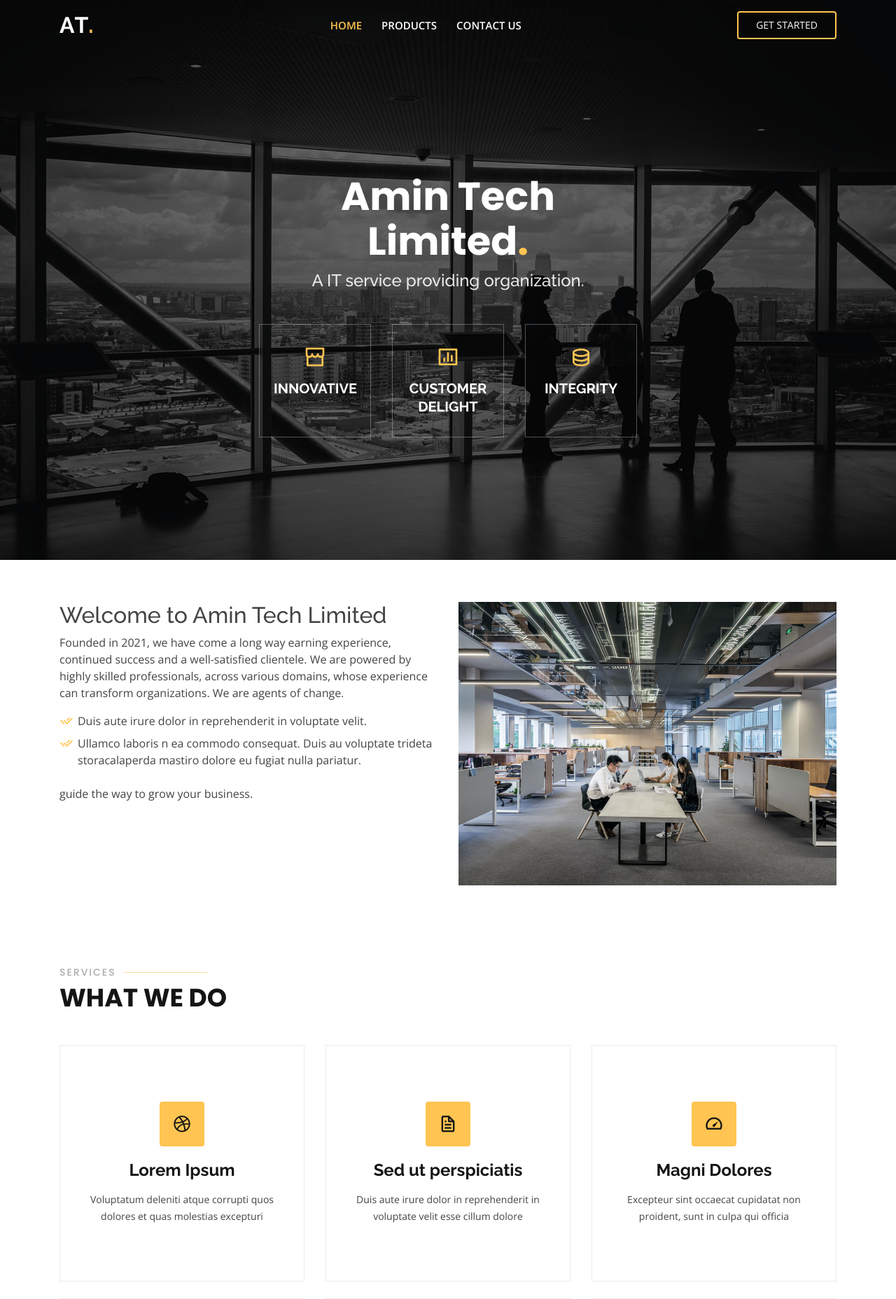
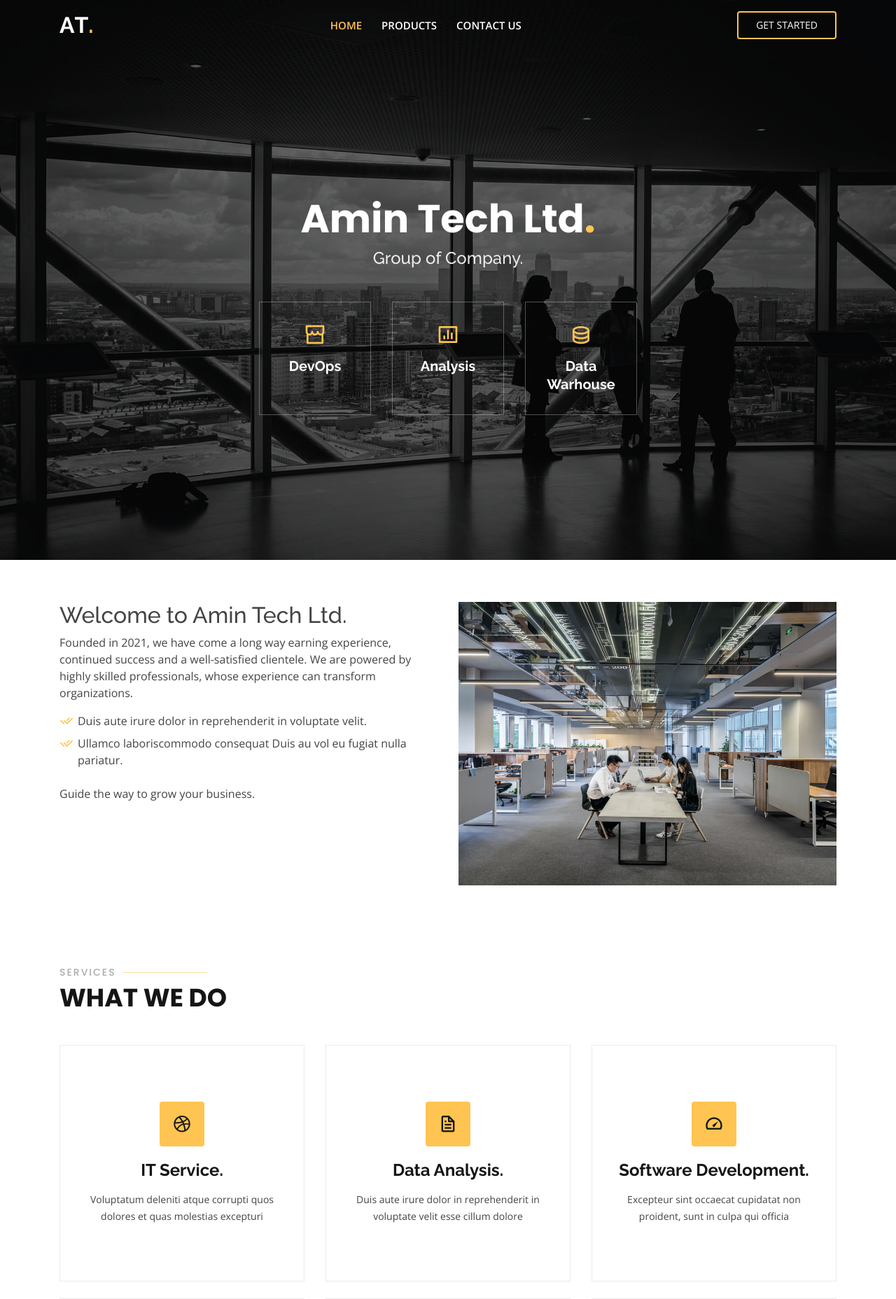
Before and after one commit to mosttoffa/Django--Project-with-CustomAdminPanel-fbv, a Django app: page / in a window 1280 px wide. Shown: the top 1856 px of the page at 70% size. Run offline with Django 3.2, Linux system fonts and the light colour scheme; some libraries are stand-ins or nearby versions.

Commit message:
Update Home.

```diff
--- a/main/templates/front/home.html
+++ b/main/templates/front/home.html
@@ -19,16 +19,16 @@
           <img src="{%static 'front/img/about.jpg'%}" class="img-fluid" alt="">
         </div>
         <div class="col-lg-6 pt-4 pt-lg-0 order-2 order-lg-1 content" data-aos="fade-right" data-aos-delay="100">
-          <h2>Welcome to Amin Tech Limited</h2>
+          <h2>Welcome to Amin Tech Ltd.</h2>
           <p class="">
-            Founded in 2021, we have come a long way earning experience, continued success and a well-satisfied clientele. We are powered by highly skilled professionals, across various domains, whose experience can transform organizations. We are agents of change.
+            Founded in 2021, we have come a long way earning experience, continued success and a well-satisfied clientele. We are powered by highly skilled professionals, whose experience can transform organizations.
           </p>
           <ul>
             <li><i class="ri-check-double-line"></i> Duis aute irure dolor in reprehenderit in voluptate velit.</li>
-            <li><i class="ri-check-double-line"></i> Ullamco laboris n ea commodo consequat. Duis au voluptate trideta storacalaperda mastiro dolore eu fugiat nulla pariatur.</li>
+            <li><i class="ri-check-double-line"></i> Ullamco laboriscommodo consequat Duis au vol eu fugiat nulla pariatur.</li>
           </ul>
           <p>
-            guide the way to grow your business.
+            Guide the way to grow your business.
           </p>
         </div>
       </div>
@@ -54,7 +54,7 @@
         <div class="col-lg-4 col-md-6 d-flex align-items-stretch" data-aos="zoom-in" data-aos-delay="100">
           <div class="icon-box">
             <div class="icon"><i class="bx bxl-dribbble"></i></div>
-            <h4><a href="">Lorem Ipsum</a></h4>
+            <h4><a href="">IT Service.</a></h4>
             <p>Voluptatum deleniti atque corrupti quos dolores et quas molestias excepturi</p>
           </div>
         </div>
@@ -62,7 +62,7 @@
         <div class="col-lg-4 col-md-6 d-flex align-items-stretch mt-4 mt-md-0" data-aos="zoom-in" data-aos-delay="200">
           <div class="icon-box">
             <div class="icon"><i class="bx bx-file"></i></div>
-            <h4><a href="">Sed ut perspiciatis</a></h4>
+            <h4><a href="">Data Analysis.</a></h4>
             <p>Duis aute irure dolor in reprehenderit in voluptate velit esse cillum dolore</p>
           </div>
         </div>
@@ -70,7 +70,7 @@
         <div class="col-lg-4 col-md-6 d-flex align-items-stretch mt-4 mt-lg-0" data-aos="zoom-in" data-aos-delay="300">
           <div class="icon-box">
             <div class="icon"><i class="bx bx-tachometer"></i></div>
-            <h4><a href="">Magni Dolores</a></h4>
+            <h4><a href="">Software Development.</a></h4>
             <p>Excepteur sint occaecat cupidatat non proident, sunt in culpa qui officia</p>
           </div>
         </div>
@@ -113,9 +113,7 @@
 
       <div class="text-center">
         <h3>WHAT WE DO MATTERS, BUT HOW WE DO DEFINES US!</h3>
-        <p> Whether it is IT Solutions or IT Service and Support, Amin Tech bring s to you a range of solutions to help your organization grow.
-        </p>
-        <a class="cta-btn" href="#">Call To Action</a>
+        <p> Whether it is IT Solutions or IT Service and Support, Amin Tech bring s to you a range of solutions to help your organization grow.</p>
       </div>
 
     </div>
@@ -153,7 +151,7 @@
               <h4>App 1</h4>
               <p>App</p>
               <div class="portfolio-links">
-                <a href="{%static 'front/img/portfolio/portfolio-1.jpg'%}" data-gall="portfolioGallery" class="venobox" title="App 1"><i class="bx bx-plus"></i></a>
+                <a href="{%static 'front/img/portfolio/portfolio-1.jpg'%}" data-gall="portfolioGallery" class="venobox" title="App 1"></a>
                 <a href="portfolio-details.html" title="More Details"><i class="bx bx-link"></i></a>
               </div>
             </div>
@@ -167,7 +165,7 @@
               <h4>Web 3</h4>
               <p>Web</p>
               <div class="portfolio-links">
-                <a href="{%static 'front/img/portfolio/portfolio-2.jpg'%}" data-gall="portfolioGallery" class="venobox" title="Web 3"><i class="bx bx-plus"></i></a>
+                <a href="{%static 'front/img/portfolio/portfolio-2.jpg'%}" data-gall="portfolioGallery" class="venobox" title="Web 3"></a>
                 <a href="portfolio-details.html" title="More Details"><i class="bx bx-link"></i></a>
               </div>
             </div>
@@ -181,7 +179,7 @@
               <h4>App 2</h4>
               <p>App</p>
               <div class="portfolio-links">
-                <a href="{%static 'front/img/portfolio/portfolio-3.jpg'%}" data-gall="portfolioGallery" class="venobox" title="App 2"><i class="bx bx-plus"></i></a>
+                <a href="{%static 'front/img/portfolio/portfolio-3.jpg'%}" data-gall="portfolioGallery" class="venobox" title="App 2"></a>
                 <a href="portfolio-details.html" title="More Details"><i class="bx bx-link"></i></a>
               </div>
             </div>
@@ -195,7 +193,7 @@
               <h4>Card 2</h4>
               <p>Card</p>
               <div class="portfolio-links">
-                <a href="{%static 'front/img/portfolio/portfolio-4.jpg'%}" data-gall="portfolioGallery" class="venobox" title="Card 2"><i class="bx bx-plus"></i></a>
+                <a href="{%static 'front/img/portfolio/portfolio-4.jpg'%}" data-gall="portfolioGallery" class="venobox" title="Card 2"></a>
                 <a href="portfolio-details.html" title="More Details"><i class="bx bx-link"></i></a>
               </div>
             </div>
@@ -209,7 +207,7 @@
               <h4>Web 2</h4>
               <p>Web</p>
               <div class="portfolio-links">
-                <a href="{%static 'front/img/portfolio/portfolio-5.jpg'%}" data-gall="portfolioGallery" class="venobox" title="Web 2"><i class="bx bx-plus"></i></a>
+                <a href="{%static 'front/img/portfolio/portfolio-5.jpg'%}" data-gall="portfolioGallery" class="venobox" title="Web 2"></a>
                 <a href="portfolio-details.html" title="More Details"><i class="bx bx-link"></i></a>
               </div>
             </div>
@@ -223,7 +221,7 @@
               <h4>App 3</h4>
               <p>App</p>
               <div class="portfolio-links">
-                <a href="{%static 'front/img/portfolio/portfolio-6.jpg'%}" data-gall="portfolioGallery" class="venobox" title="App 3"><i class="bx bx-plus"></i></a>
+                <a href="{%static 'front/img/portfolio/portfolio-6.jpg'%}" data-gall="portfolioGallery" class="venobox" title="App 3"></a>
                 <a href="portfolio-details.html" title="More Details"><i class="bx bx-link"></i></a>
               </div>
             </div>
@@ -237,7 +235,7 @@
               <h4>Card 1</h4>
               <p>Card</p>
               <div class="portfolio-links">
-                <a href="{%static 'front/img/portfolio/portfolio-7.jpg'%}" data-gall="portfolioGallery" class="venobox" title="Card 1"><i class="bx bx-plus"></i></a>
+                <a href="{%static 'front/img/portfolio/portfolio-7.jpg'%}" data-gall="portfolioGallery" class="venobox" title="Card 1"></a>
                 <a href="portfolio-details.html" title="More Details"><i class="bx bx-link"></i></a>
               </div>
             </div>
@@ -251,7 +249,7 @@
               <h4>Card 3</h4>
               <p>Card</p>
               <div class="portfolio-links">
-                <a href="{%static 'front/img/portfolio/portfolio-8.jpg'%}" data-gall="portfolioGallery" class="venobox" title="Card 3"><i class="bx bx-plus"></i></a>
+                <a href="{%static 'front/img/portfolio/portfolio-8.jpg'%}" data-gall="portfolioGallery" class="venobox" title="Card 3"></a>
                 <a href="portfolio-details.html" title="More Details"><i class="bx bx-link"></i></a>
               </div>
             </div>
@@ -265,7 +263,7 @@
               <h4>Web 3</h4>
               <p>Web</p>
               <div class="portfolio-links">
-                <a href="{%static 'front/img/portfolio/portfolio-9.jpg'%}" data-gall="portfolioGallery" class="venobox" title="Web 3"><i class="bx bx-plus"></i></a>
+                <a href="{%static 'front/img/portfolio/portfolio-9.jpg'%}" data-gall="portfolioGallery" class="venobox" title="Web 3"></a>
                 <a href="portfolio-details.html" title="More Details"><i class="bx bx-link"></i></a>
               </div>
             </div>
--- a/main/templates/front/master.html
+++ b/main/templates/front/master.html
@@ -41,7 +41,7 @@
   <header id="header" class="fixed-top ">
     <div class="container d-flex align-items-center justify-content-between">
 
-      <h1 class="logo"><a href="/">aT<span>.</span></a></h1>
+      <h1 class="logo"><a href="/">AT<span>.</span></a></h1>
       <!-- Uncomment below if you prefer to use an image logo -->
       <!-- <a href="index.html" class="logo"><img src="{%static 'front/img/logo.png'%}" alt="" class="img-fluid"></a> -->
 
@@ -67,8 +67,8 @@
 
       <div class="row justify-content-center" data-aos="fade-up" data-aos-delay="150">
         <div class="col-xl-6 col-lg-8">
-          <h1>Amin Tech Limited<span>.</span></h1>
-          <h2>A IT service providing organization.</h2>
+          <h1>Amin Tech Ltd<span>.</span></h1>
+          <h2>Group of Company.</h2>
         </div>
       </div>
 
@@ -76,20 +76,20 @@
         <div class="col-xl-2 col-md-4 col-6">
           <div class="icon-box">
             <i class="ri-store-line"></i>
-            <h3><a href="">INNOVATIVE</a></h3>
+            <h3><a href="">DevOps</a></h3>
           </div>
         </div>
         <div class="col-xl-2 col-md-4 col-6 ">
           <div class="icon-box">
             <i class="ri-bar-chart-box-line"></i>
-            <h3><a href="">CUSTOMER DELIGHT</a></h3>
+            <h3><a href="">Analysis</a></h3>
           </div>
         </div>
 
         <div class="col-xl-2 col-md-4 col-6 mt-4 mt-xl-0">
           <div class="icon-box">
             <i class="ri-database-2-line"></i>
-            <h3><a href="">INTEGRITY</a></h3>
+            <h3><a href="">Data Warhouse</a></h3>
           </div>
         </div>
       </div>
@@ -118,13 +118,12 @@
                 <strong>Phone:</strong> +88 5589 55488 55<br>
                 <strong>Email:</strong> info@example.com<br>
               </p>
-
             </div>
           </div>
+
           <div class="col-lg-4 col-md-6 footer-newsletter">
             <h4></h4>
             <p>IT Company in Bangladesh.</p>
-
 
           </div>
 
@@ -134,7 +133,7 @@
 
     <div class="container">
       <div class="copyright">
-        &copy; Copyright 2021<strong><span> | Team</span></strong>. All Rights Reserved
+        &copy; Copyright 2021<strong><span> | Team </span></strong>. All Rights Reserved
       </div>
       <div class="credits">
         Amin Tech Limited.</a>
```
Also changed, not shown: other parts of main/templates/front/home.html (+15 -19 lines).
